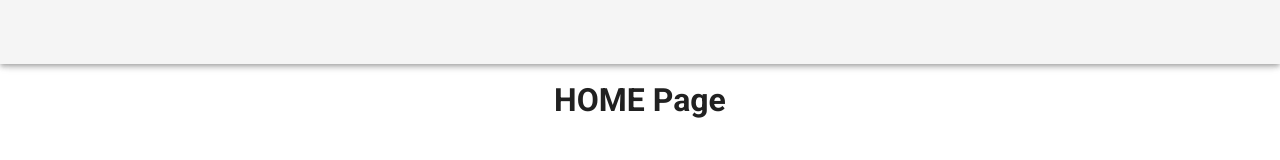
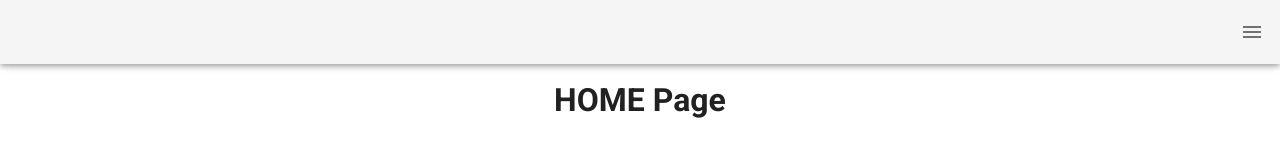
Before and after one commit to appsbuddha/minimal-nuxt-pwa, a Nuxt app: page / in a window 1280 px wide. Shown: the top 160 px of the page. Built offline with nearby package versions, Linux system fonts and the light colour scheme.

Commit message:
drawer icon should always be visible

```diff
--- a/layouts/default.vue
+++ b/layouts/default.vue
@@ -2,7 +2,7 @@
   <v-app light>
     <v-app-bar app light>
       <v-spacer />
-      <v-app-bar-nav-icon @click.native.stop="drawer = !drawer" class="hidden-md-and-up"/>
+      <v-app-bar-nav-icon @click.native.stop="drawer = !drawer"/>
     </v-app-bar>
     <v-content>
       <v-navigation-drawer right app class="pa-3" v-model="drawer">
```
